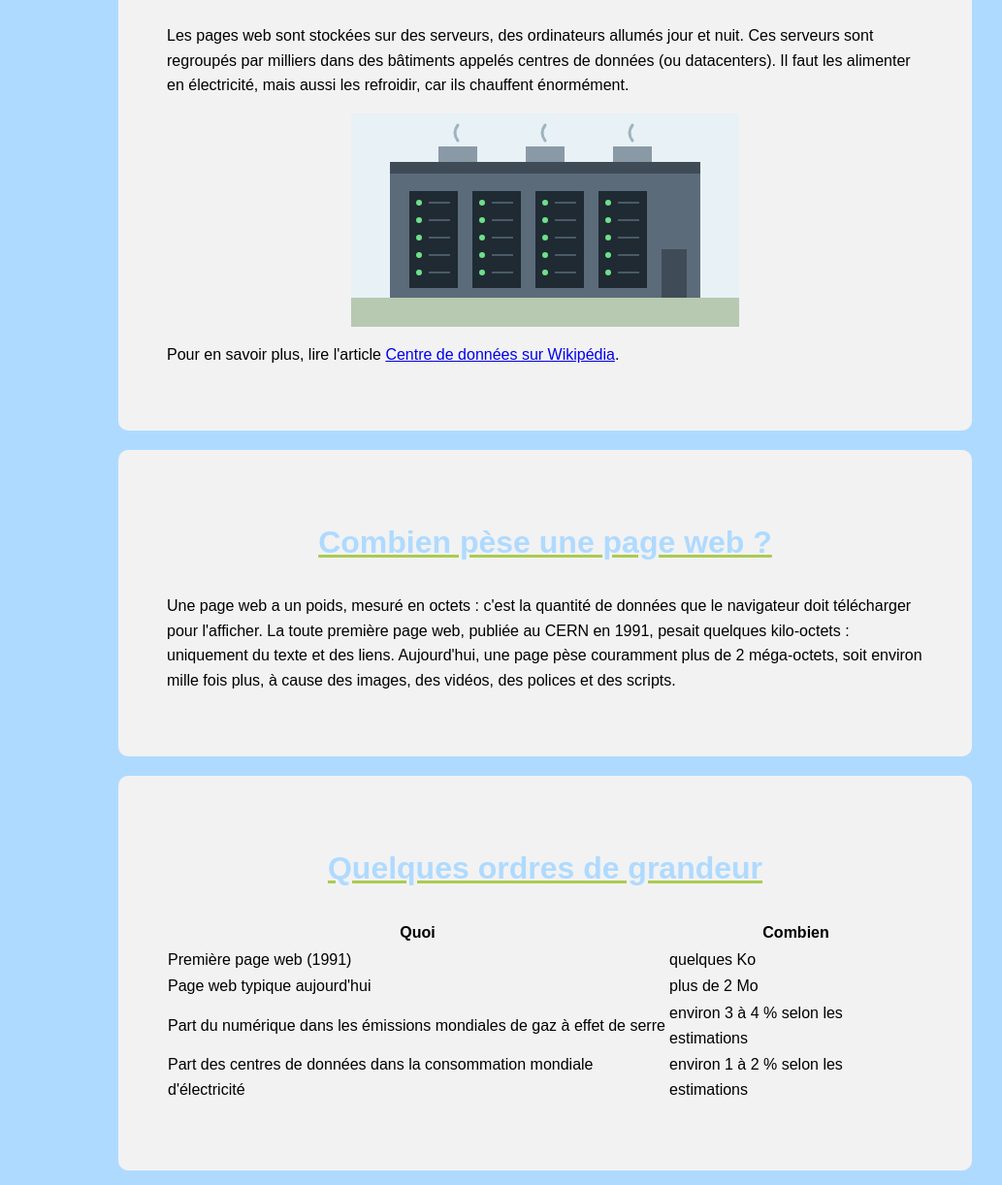
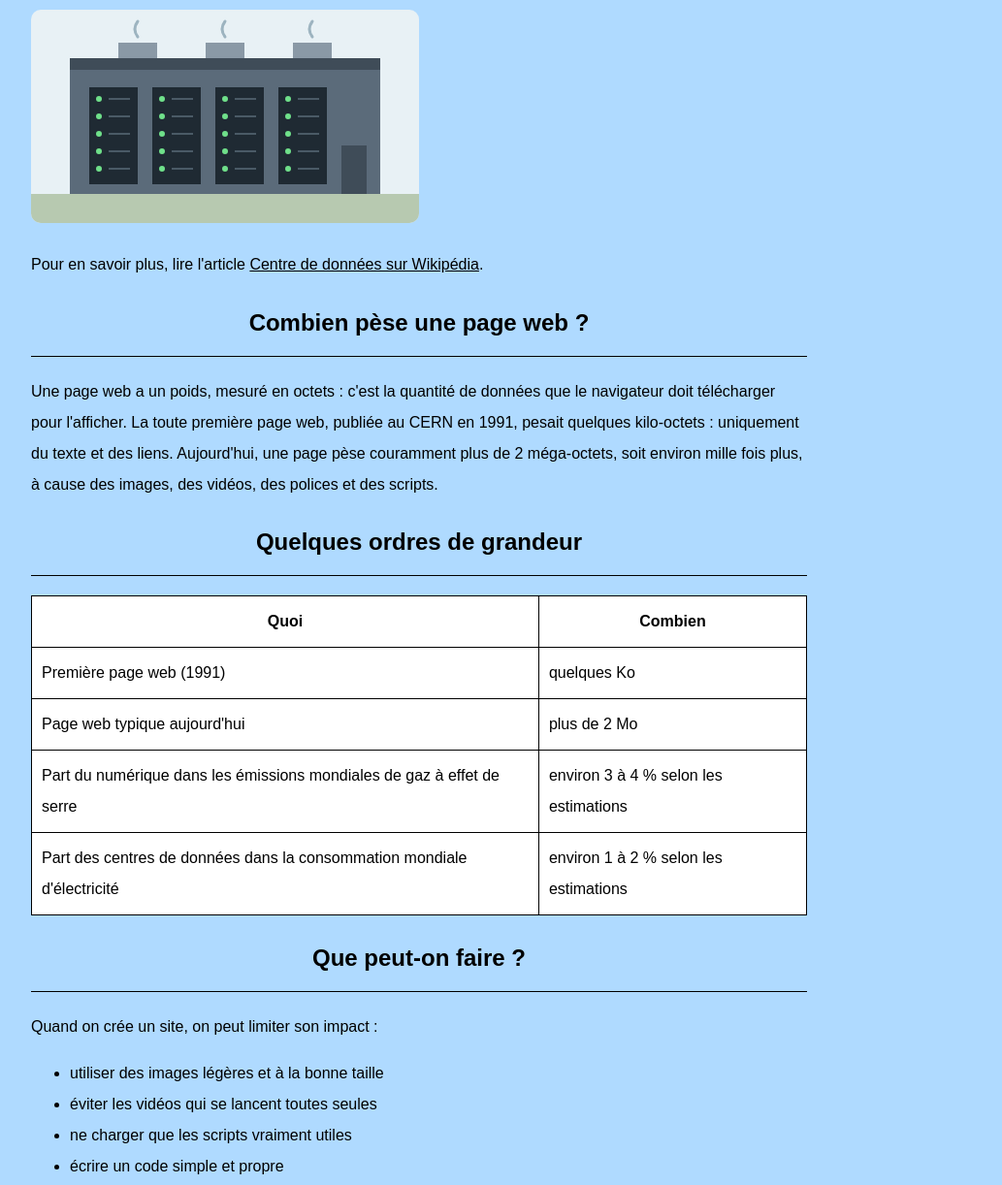
Before and after one commit to Osc4r08/tp-durability, a plain HTML site: page index.html in a window 1280 px wide. Shown: the part 573-1795 px from the top of the page at 97% size, without its empty margins (78-1111 px from the left). Drawn offline with Linux system fonts and the light colour scheme.

Commit message:
niveau 1

```diff
--- a/style.css
+++ b/style.css
@@ -1,49 +1,31 @@
-/* Feuille de style de la page « Le poids caché du web » */
-
-
 body {
     font-family: Arial, sans-serif;
-    line-height: 1.6;
+    line-height: 2;
     margin: 100px;
-    padding: 100px;
+    padding: 10px;
     background-color: #afdaff;
+    max-width: 800px;
 }
 
-section {
-    margin-bottom: 20px;
-    margin-top: 20px;
-    padding: 50px;
-    background-color: #f2f2f2;
+h1,h2 {
+    text-align: center;
+    border-bottom: 1px solid #000;
+    padding-bottom: 10px;
+}
+
+a, a:hover {
+    color: #000;
+    text-decoration: underline;
+}
+
+img {
+    max-width: 100%;
     border-radius: 10px;
 }
 
-
-h1,h2,h3 {
-    font-size: 2em;
-    color: #afdaff;
-    text-align: center;
-    margin-top: 20px;
-    text-align: center;
-    text-decoration: underline;
-    text-decoration-color: #abcb51;
+table, th, td {
+    border: 1px solid #000;
+    border-collapse: collapse;
+    padding: 10px;
+    background-color: #ffffff;
 }
-h1 {
-    font-size: 2.5em;
-    font-variant: underline;
-    color: #f20303;
-    text-align: center;
-
-    margin-top: 20px;
-    text-align: center;
-}
-img {
-    max-width: 100%;
-    height: auto;
-    display: block;
-    margin: 0 auto;
-}
-table {
-    width: 100%;
-    border-collapse: collapse;
-    margin: 20px 0;
-}
```
Also changed, not shown: index.html (line endings or trailing spaces).
